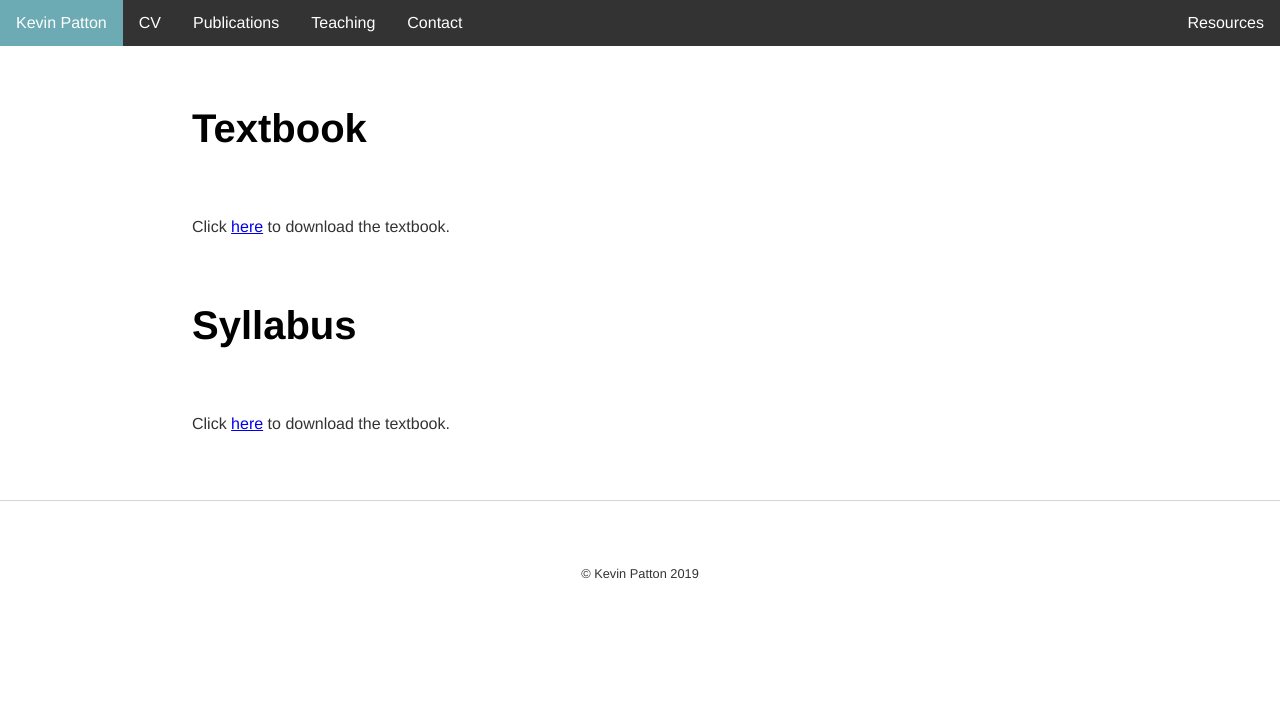
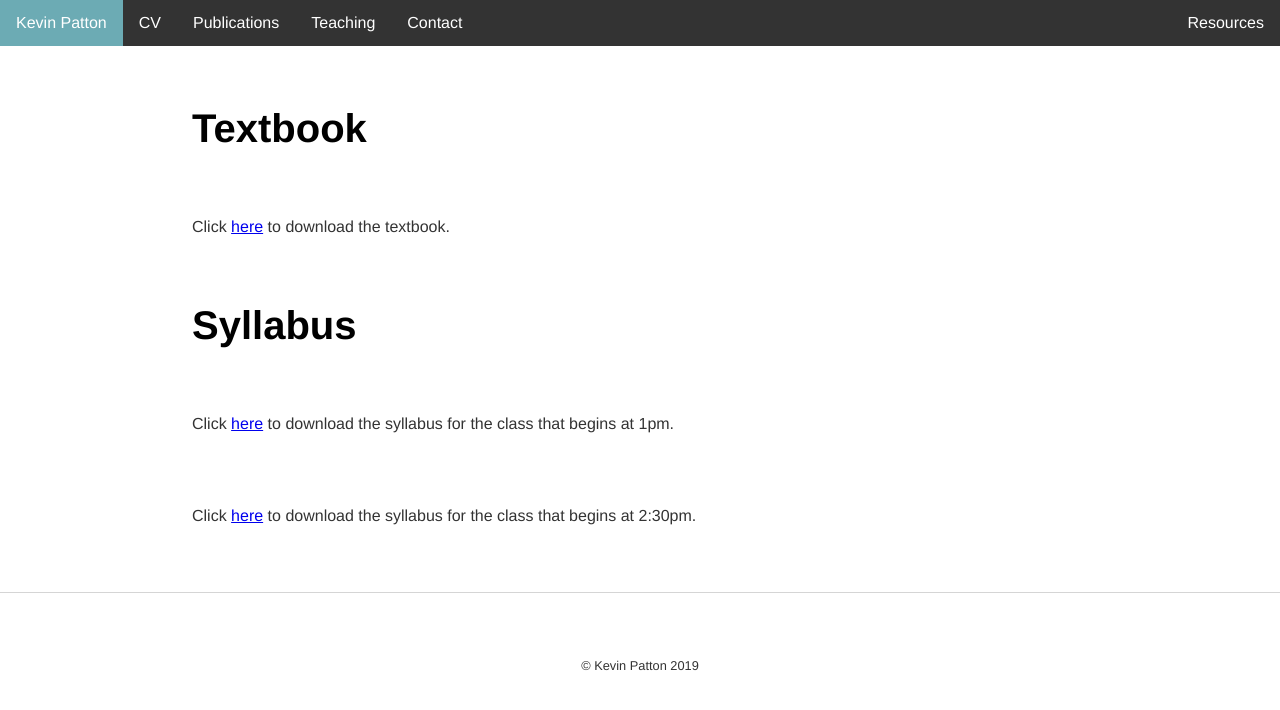
Before and after one commit to kevinjpatton/kevinjpatton.github.io, a Jekyll site: the page built from teaching/phil_1210/index.html, in a window 1280 px wide. Shown: the top 710 px of the page. Built offline with Jekyll 4.4.1, drawn with Linux system fonts in a browser that asks for light colours; Markdown is read by kramdown in place of the engine named in the settings.

Commit message:
Update index.html

```diff
--- a/teaching/phil_1210/index.html
+++ b/teaching/phil_1210/index.html
@@ -3,7 +3,8 @@ layout: default
 title: Teaching - 1210
 ---
 <h1>Textbook</h1>
-<p>Click <a href="/teaching/phil_3050/EthicsForA.pdf" target="_blank">here</a> to download the textbook.</p>
+<p>Click <a href="teaching/phil_110/Phil110_Textbook.pdf.pdf" target="_blank">here</a> to download the textbook.</p>
 
 <h1>Syllabus</h1>
-<p>Click <a href="/teaching/phil_3050/EthicsForA.pdf" target="_blank">here</a> to download the textbook.</p>
+<p>Click <a href="/teaching/phil_3050/EthicsForA.pdf" target="_blank">here</a> to download the syllabus for the class that begins at 1pm.</p>
+<p>Click <a href="/teaching/phil_3050/EthicsForA.pdf" target="_blank">here</a> to download the syllabus for the class that begins at 2:30pm.</p>
```
